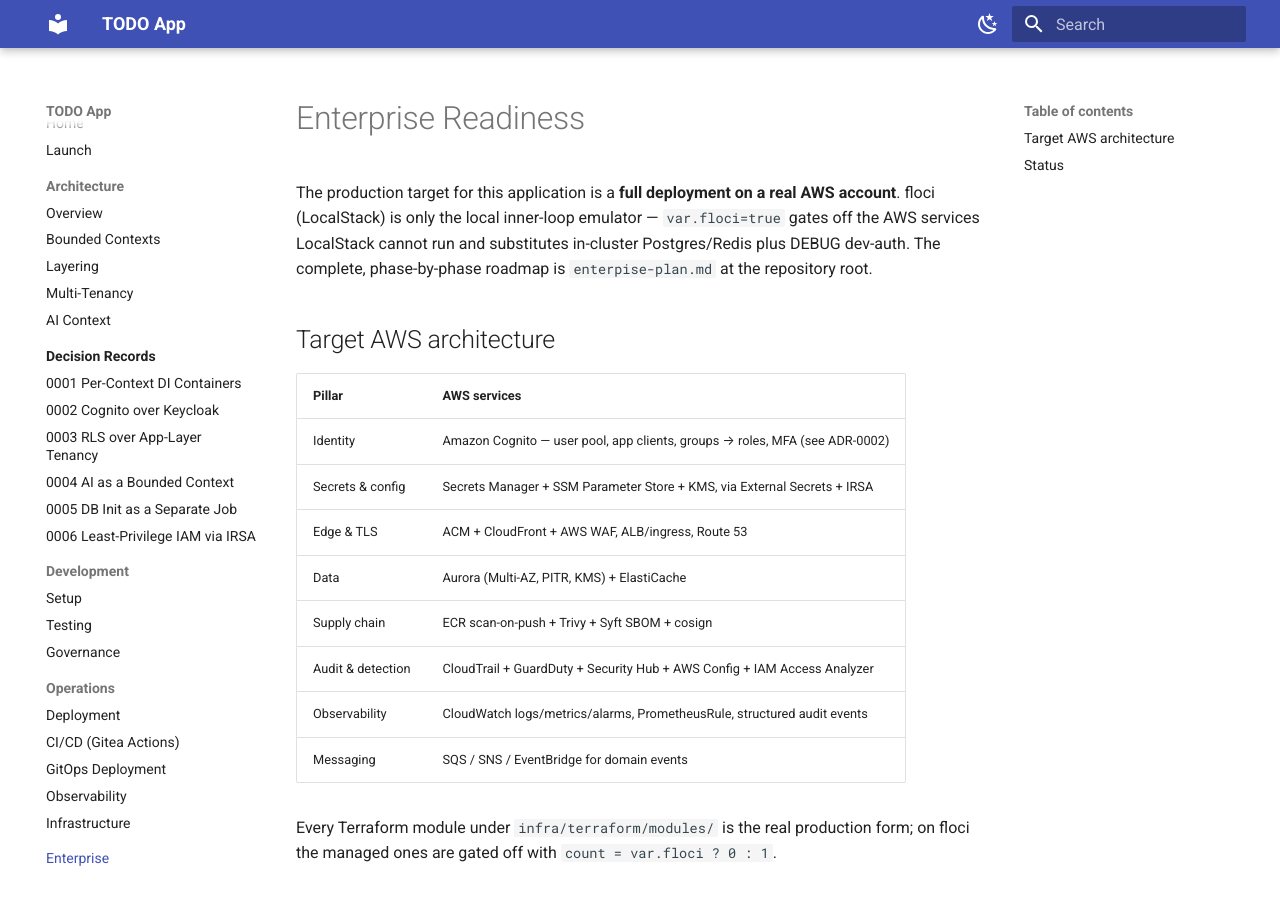
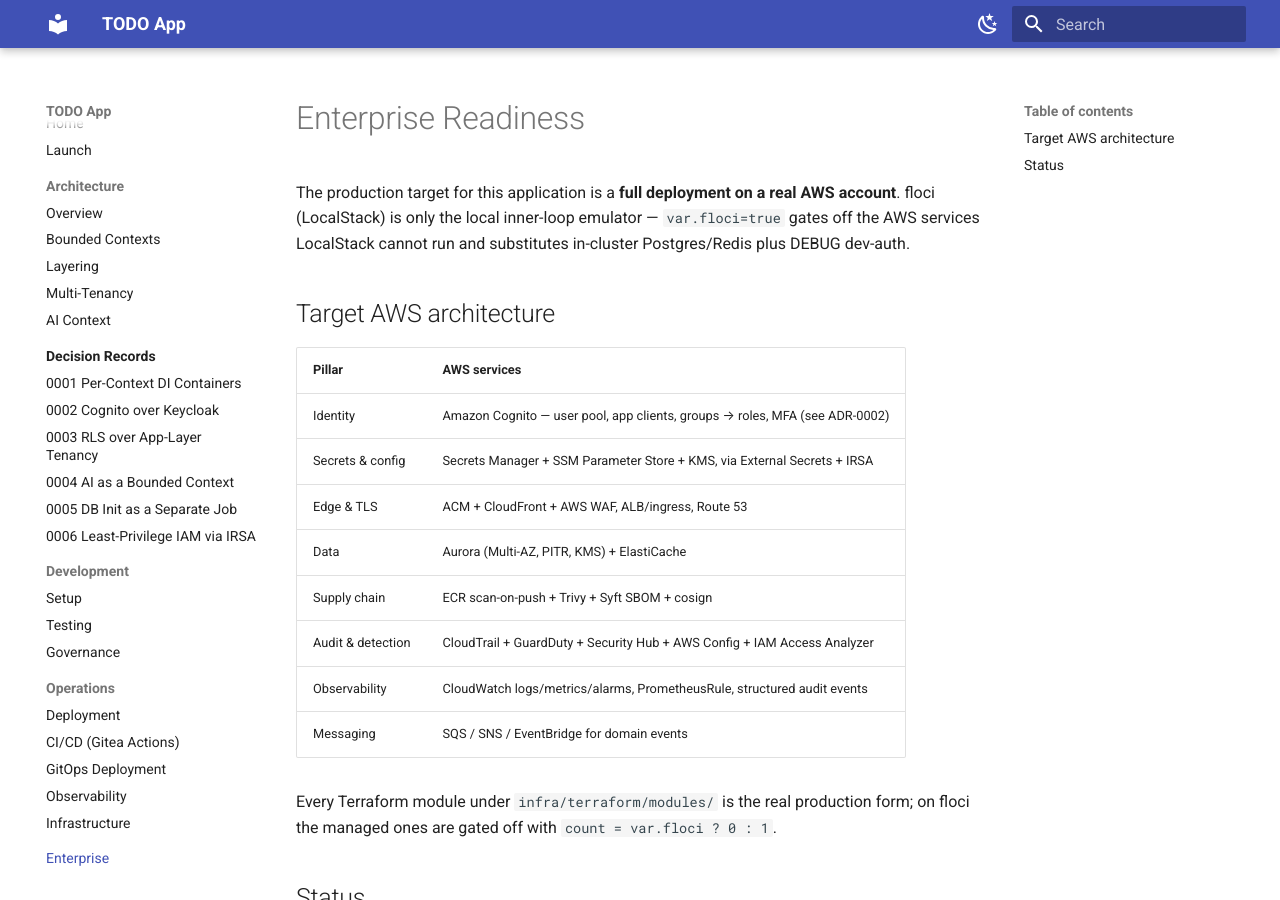
Before and after one commit to cjgalvisc96/modular-monolithic-app, an MkDocs documentation site: the page built from docs/enterprise.md, in a window 1280 px wide and 900 px high. Built offline with MkDocs 1.6.1 and Material for MkDocs 9.7.7, drawn with Linux system fonts in a browser that asks for light colours.

Commit message:
feature: update doc

```diff
--- a/docs/enterprise.md
+++ b/docs/enterprise.md
@@ -3,7 +3,6 @@
 The production target for this application is a **full deployment on a real AWS account**.
 floci (LocalStack) is only the local inner-loop emulator — `var.floci=true` gates off the AWS
 services LocalStack cannot run and substitutes in-cluster Postgres/Redis plus DEBUG dev-auth.
-The complete, phase-by-phase roadmap is `enterpise-plan.md` at the repository root.
 
 ## Target AWS architecture
 
```
Also changed, not shown: docs/adr/0004-ai-as-bounded-context.md (+1 -1 lines), docs/adr/index.md (+1 -1 lines), docs/architecture/overview.md (+1 -1 lines).
